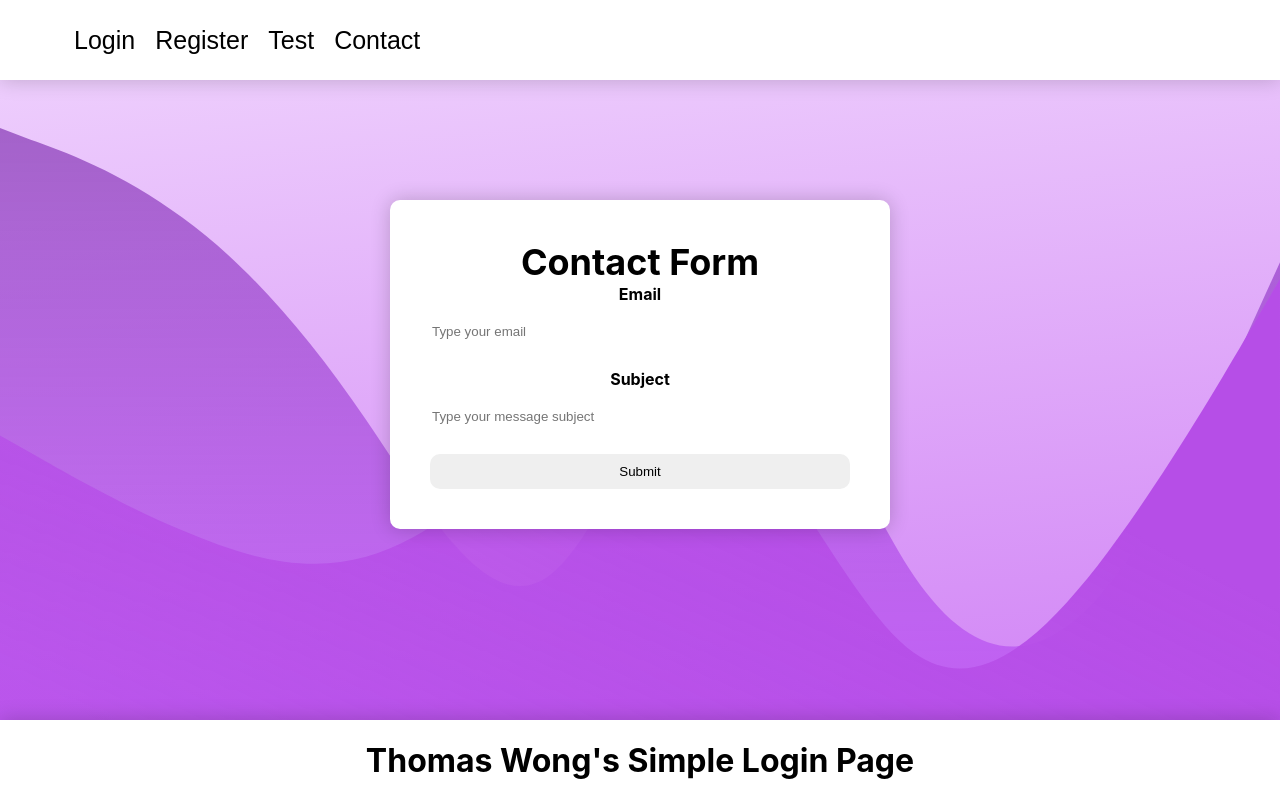
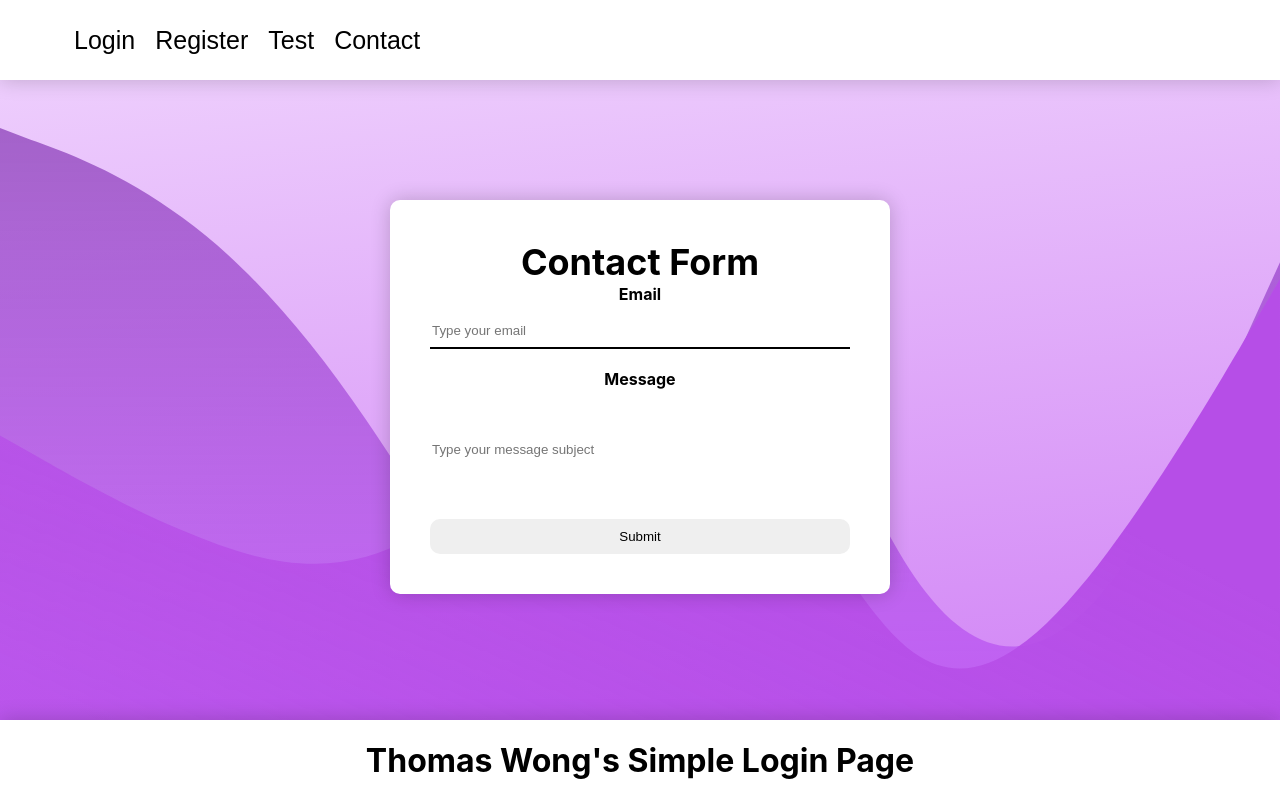
Before and after one commit to ThomasKWWong/simple-login, a React (Create React App) app in the folder client/: page /contact in a window 1280 px wide. Built offline with nearby package versions, Linux system fonts and the light colour scheme.

Commit message:
added alert to contact form. Project essentially done with desired features. :)

```diff
--- a/client/src/components/ContactForm.js
+++ b/client/src/components/ContactForm.js
@@ -1,5 +1,5 @@
 import React, {useRef} from 'react';
-import { SForm, SInput, SButton, SFormControl, SLabel, SFormTitle, SDiv, SDivL } from './styles';
+import { SForm, SInput, SButton, SFormControl, SLabel, SFormTitle, SDiv, SDivL, SInputHeight } from './styles';
 import emailjs from '@emailjs/browser';
 
 const ContactForm = () => {
@@ -10,9 +10,9 @@ const ContactForm = () => {
 
     emailjs.sendForm('service_wvn76eh', 'template_1md0jk5', form.current, 'dsnlYoiE9sspgE6Bk')
       .then((result) => {
-          console.log(result.text);
+          alert("message successfully sent. Thank you!")
       }, (error) => {
-          console.log(error.text);
+          alert("message unsuccessful. error:" + error.text);
       });
   };
 
@@ -25,8 +25,8 @@ const ContactForm = () => {
                 <SFormControl>
                     <SLabel>Email</SLabel>
                     <SInput type="text" placeholder='Type your email' name="user_email"></SInput>
-                    <SLabel>Subject</SLabel>
-                    <SInput type="text" placeholder='Type your message subject' name="message"></SInput>
+                    <SLabel>Message</SLabel>
+                    <SInputHeight type="text" placeholder='Type your message subject' name="message"></SInputHeight>
                 </SFormControl>
                 <SButton type = "submit">Submit</SButton>
             </SForm>
--- a/client/src/components/styles.js
+++ b/client/src/components/styles.js
@@ -112,13 +112,32 @@ export const SInput = styled.input`
     width: 100%;
     height: 35px;
     outline: none;
+    border-top: none;
+    border-right: none;
+    border-left: none;
+    border-bottom: 2px solid black;
+    border radius: 5px;
+    margin: 10px 0 20px 0;
+    box-sizing: border-box;
+    &:focus {
+        padding: 3px;
+        border-bottom: 3px solid black;
+    }
+`;
+
+export const SInputHeight = styled.input`
+    display: block;
+    width: 100%;
+    height: 100px;
+    outline: none;
     border: none;
     border-bottom: 2px;
     border radius: 5px;
     margin: 10px 0 20px 0;
     box-sizing: border-box;
+
     &:focus {
-        box-shadow: 0px 0px 2px black;
+        border: 2px solid black;
     }
 `;
 
```
